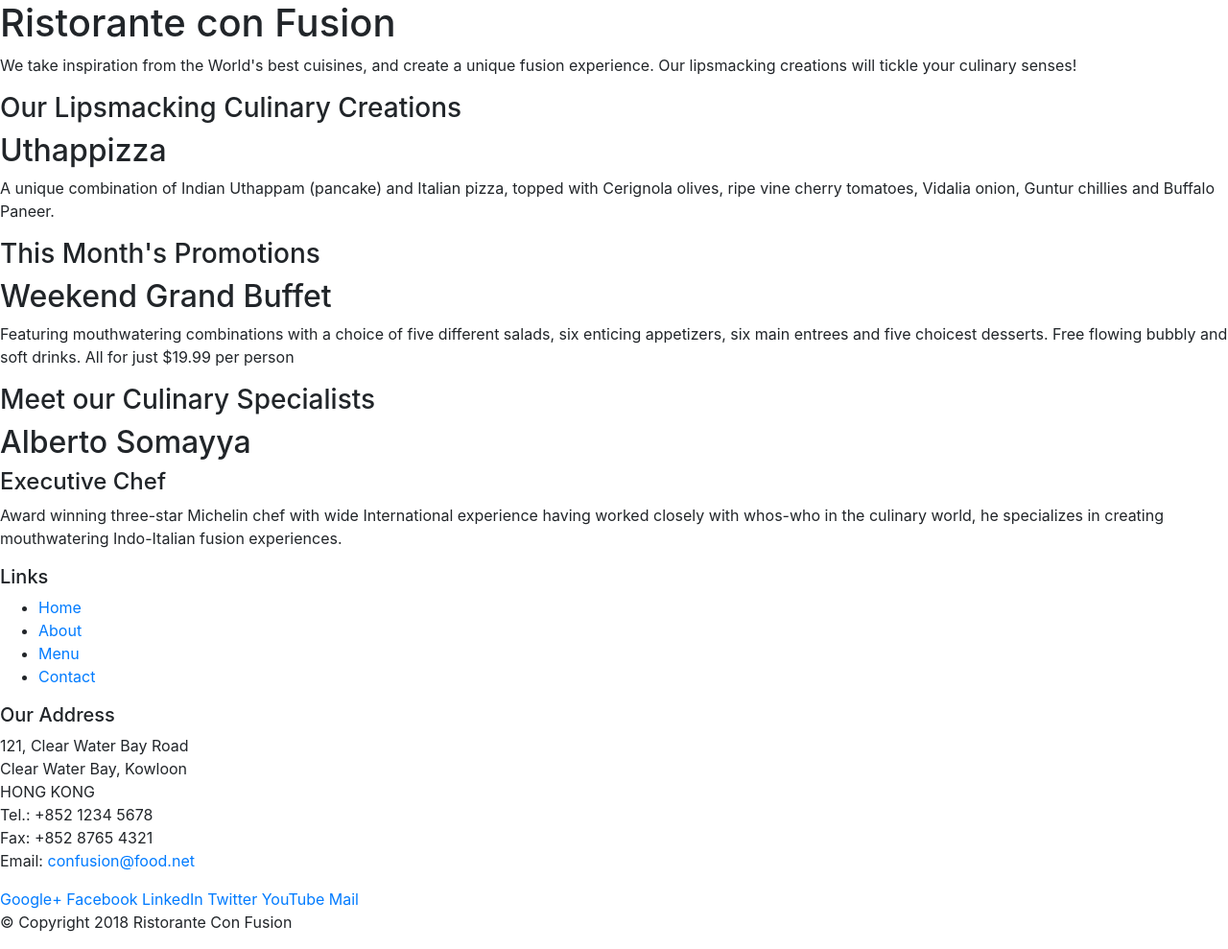
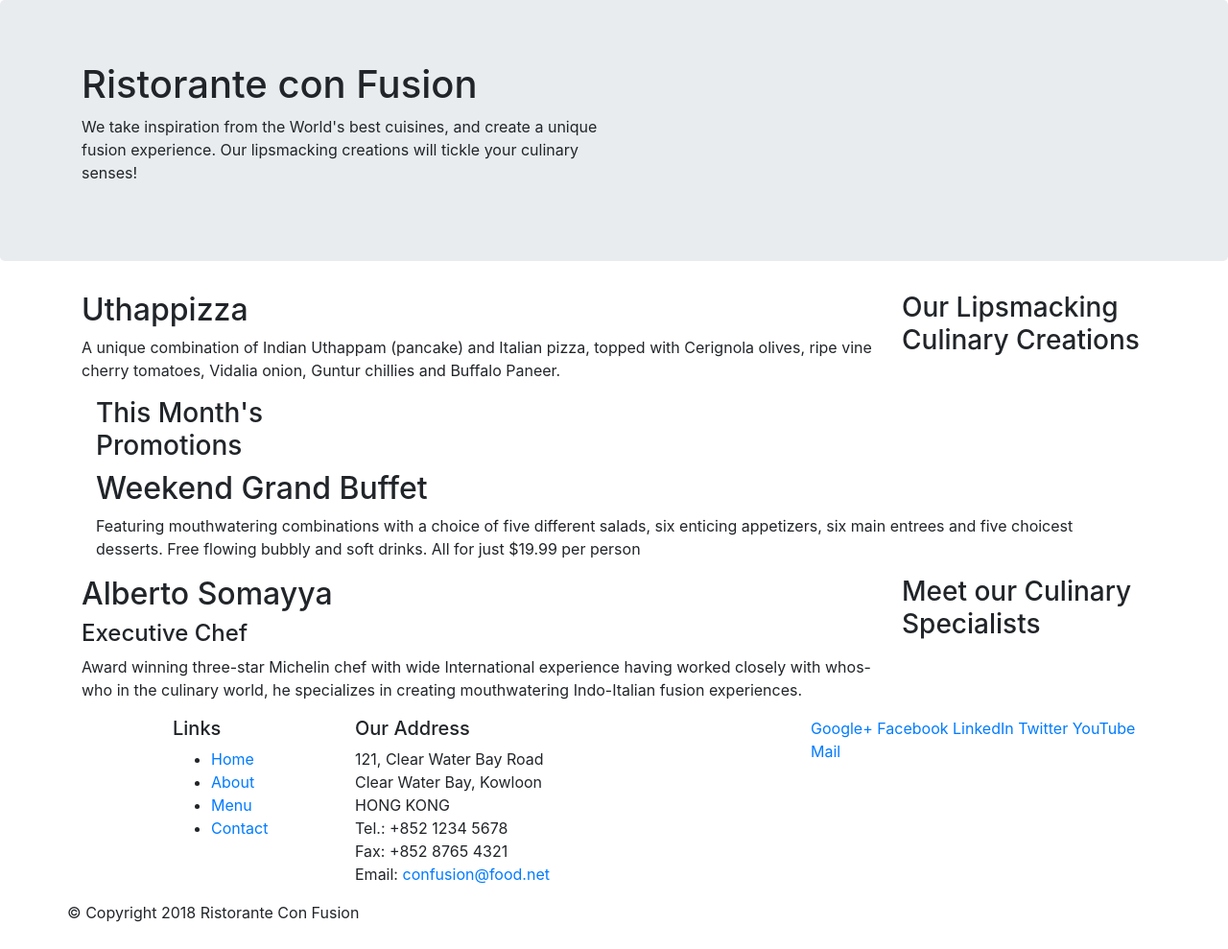
Before and after one commit to Riaz-Uddin-Ahmed/bootstrap.github.io, a website: page index.html in a window 1280 px wide. Shown: the whole page at 96% size. Drawn offline with nearby package versions, Linux system fonts and the light colour scheme.

Commit message:
Improve commit

```diff
--- a/index.html
+++ b/index.html
@@ -14,46 +14,46 @@
 
 <body>
 
-    <header>
-        <div>
-            <div>
-                <div>
+    <header class="jumbotron">
+        <div class="container">
+            <div class="row">
+                <div class="col-12 col-sm-6">
                     <h1>Ristorante con Fusion</h1>
                     <p>We take inspiration from the World's best cuisines, and create a unique fusion experience. Our lipsmacking creations will tickle your culinary senses!</p>
                 </div>
-                <div>
+                <div class="col-12 col-sm">
                 </div>
             </div>
         </div>
     </header>
 
-    <div>
-        <div>
-            <div>
+    <div class="container">
+        <div class="row">
+            <div class="col-12 col-sm-4 order-sm-last col-md-3">
                 <h3>Our Lipsmacking Culinary Creations</h3>
             </div>
-            <div>
+            <div class="col col-sm order-sm-first col-md">
                 <h2>Uthappizza</h2>
                 <p>A unique combination of Indian Uthappam (pancake) and Italian pizza, topped with Cerignola olives, ripe vine cherry tomatoes, Vidalia onion, Guntur chillies and Buffalo Paneer.</p>
             </div>
         </div>
 
 
-        <div>
-            <div>
+        <div clas="row">
+            <div class="col-12 col-sm-4 col-md-3">
                 <h3>This Month's Promotions</h3>
             </div>
-            <div>
+            <div class="col col-sm col-md">
                 <h2>Weekend Grand Buffet</h2>
                 <p>Featuring mouthwatering combinations with a choice of five different salads, six enticing appetizers, six main entrees and five choicest desserts. Free flowing bubbly and soft drinks. All for just $19.99 per person </p>
             </div>
         </div>
 
-        <div>
-            <div>
+        <div class="row">
+            <div class="col-12 col-sm-4 order-sm-last col-md-3">
                 <h3>Meet our Culinary Specialists</h3>
             </div>
-            <div>
+            <div class="col col-sm order-sm-first col-md">
                 <h2>Alberto Somayya</h2>
                 <h4>Executive Chef</h4>
                 <p>Award winning three-star Michelin chef with wide International experience having worked closely with whos-who in the culinary world, he specializes in creating mouthwatering Indo-Italian fusion experiences. </p>
@@ -62,9 +62,9 @@
     </div>
 
     <footer>
-        <div>
-            <div>
-                <div>
+        <div class="container">
+            <div class="row">
+                <div class="col-4 offset-1 col-sm-2">
                     <h5>Links</h5>
                     <ul>
                         <li><a href="#">Home</a></li>
@@ -73,7 +73,7 @@
                         <li><a href="#">Contact</a></li>
                     </ul>
                 </div>
-                <div>
+                <div class="col-7 col-sm-5">
                     <h5>Our Address</h5>
                     <address>
 		              121, Clear Water Bay Road<br>
@@ -84,7 +84,7 @@
 		              Email: <a href="mailto:confusion@food.net">confusion@food.net</a>
 		           </address>
                 </div>
-                <div>
+                <div class="col-12 col-sm-4">
                     <div>
                         <a href="http://google.com/+">Google+</a>
                         <a href="http://www.facebook.com/profile.php?id=">Facebook</a>
@@ -95,8 +95,8 @@
                     </div>
                 </div>
            </div>
-           <div>
-                <div>
+           <div class="row">
+                <div clas="col-auto">
                     <p>© Copyright 2018 Ristorante Con Fusion</p>
                 </div>
            </div>
```
